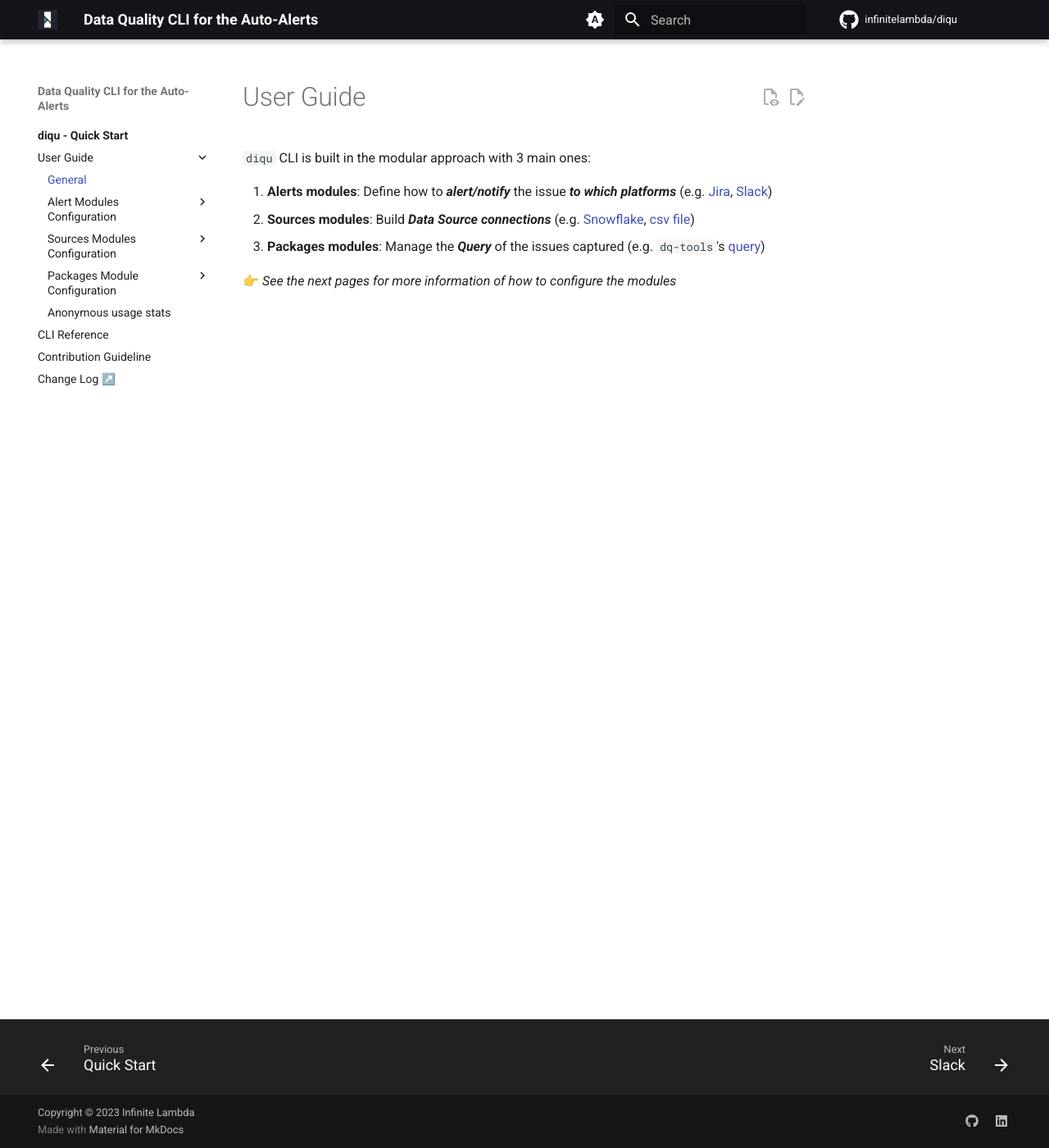
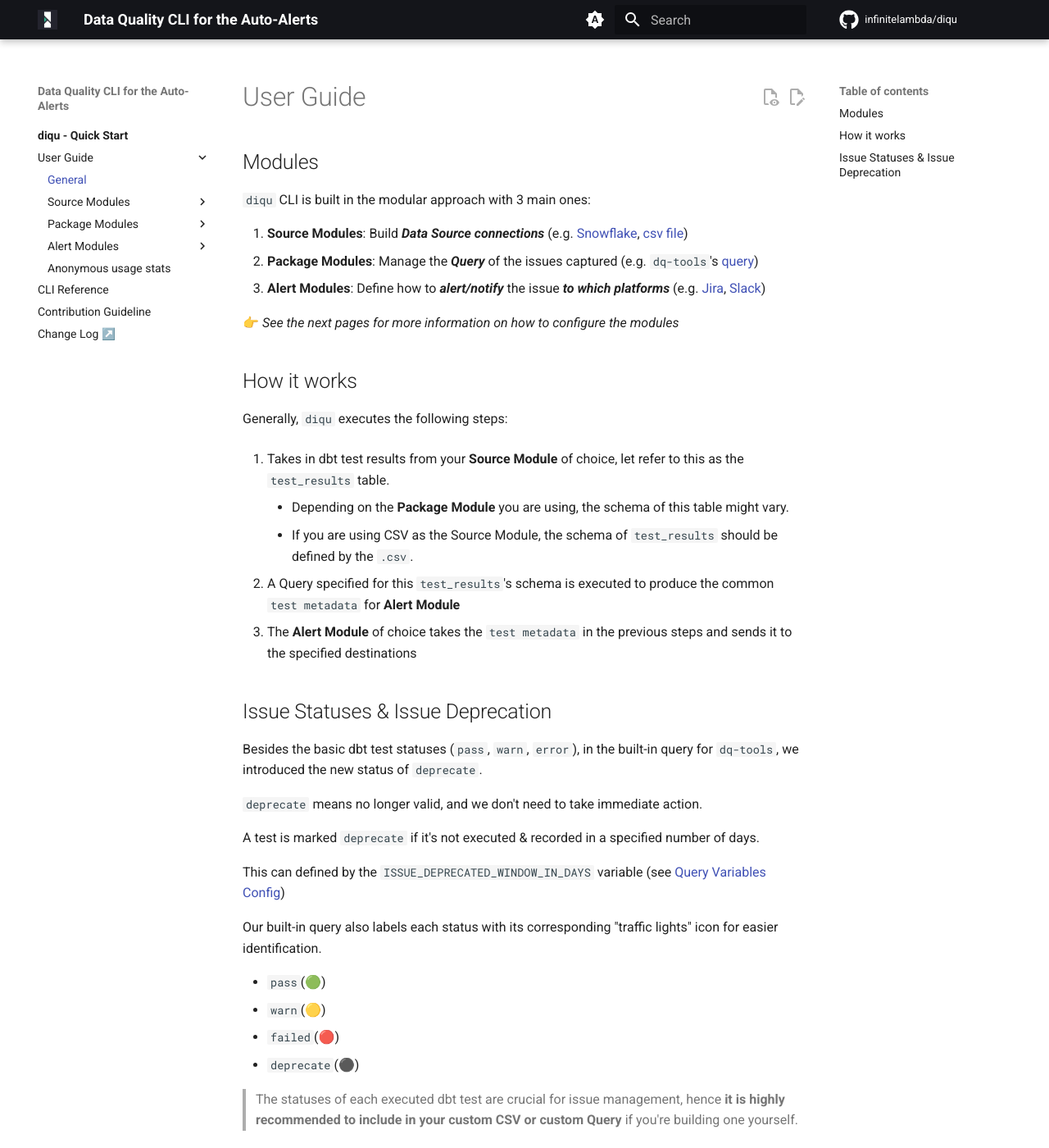
Before and after one commit to infinitelambda/diqu, an MkDocs documentation site: the page built from docs/nav/guide/common.md, in a window 1280 px wide and 1400 px high. Shown: the whole window at 82% size. Built offline with MkDocs 1.6.1 and Material for MkDocs 9.7.7, drawn with Linux system fonts in a browser that asks for light colours; comment, search, counter and statistics services are not loaded; the version menu is left out.

Commit message:
feat: add custom_query & custom CSV instruction, add query variables page, modify general terms, add links, introduce statuses definiton

```diff
--- a/docs/nav/guide/common.md
+++ b/docs/nav/guide/common.md
@@ -1,9 +1,39 @@
 # User Guide
 
+## Modules
 `diqu` CLI is built in the modular approach with 3 main ones:
 
-1. **Alerts modules**: Define how to **_alert/notify_** the issue **_to which platforms_** (e.g. [Jira](./config/alerts/jira.html), [Slack](./config/alerts/slack.html))
-2. **Sources modules**: Build **_Data Source connections_** (e.g. [Snowflake](./config/sources/snowflake.html), [csv file](./config/sources/custom.html))
-3. **Packages modules**: Manage the **_Query_** of the issues captured (e.g. `dq-tools`'s [query](./config/packages/dq-tools.html))
+1. **Source Modules**: Build **_Data Source connections_** (e.g. [Snowflake](./config/sources/snowflake.html), [csv file](./config/sources/custom_csv.html))
+2. **Package Modules**: Manage the **_Query_** of the issues captured (e.g. `dq-tools`'s [query](./config/packages/dq-tools.html))
+3. **Alert Modules**: Define how to **_alert/notify_** the issue **_to which platforms_** (e.g. [Jira](./config/alerts/jira.html), [Slack](./config/alerts/slack.html))
 
-👉 _See the next pages for more information of how to configure the modules_
+👉 _See the next pages for more information on how to configure the modules_
+
+## How it works
+Generally, `diqu` executes the following steps:
+
+1. Takes in dbt test results from your **Source Module** of choice, let refer to this as the `test_results` table.
+    - Depending on the **Package Module** you are using, the schema of this table might vary.
+    - If you are using CSV as the Source Module, the schema of `test_results` should be defined by the `.csv`.
+
+2. A Query specified for this `test_results`'s schema is executed to produce the common `test metadata` for **Alert Module**
+3. The **Alert Module** of choice takes the `test metadata` in the previous steps and sends it to the specified destinations
+
+## Issue Statuses & Issue Deprecation
+
+Besides the basic dbt test statuses (`pass`, `warn`, `error`), in the built-in query for `dq-tools`, we introduced the new status of `deprecate`.
+
+`deprecate` means no longer valid, and we don't need to take immediate action.
+
+A test is marked `deprecate` if it's not executed & recorded in a specified number of days.
+
+This can defined by the `ISSUE_DEPRECATED_WINDOW_IN_DAYS` variable (see [Query Variables Config](./config/packages/query_variables.html))
+
+Our built-in query also labels each status with its corresponding "traffic lights" icon for easier identification.
+
+- `pass`(🟢)
+- `warn`(🟡)
+- `failed`(🔴)
+- `deprecate`(⚫)
+
+>The statuses of each executed dbt test are crucial for issue management, hence **it is highly recommended to include in your custom CSV or custom Query** if you're building one yourself.
--- a/mkdocs.yml
+++ b/mkdocs.yml
@@ -14,15 +14,16 @@
     - Quick Start: index.md
     - User Guide:
       - General: nav/guide/common.md
-      - Alert Modules Configuration:
-        - Slack: nav/guide/config/alerts/slack.md
-        - JIRA: nav/guide/config/alerts/jira.md
-      - Sources Modules Configuration:
-        - Snowflake: nav/guide/config/sources/snowflake.md
-        - Custom via CSV file: nav/guide/config/sources/custom.md
-      - Packages Module Configuration:
-        - DQ Tools: nav/guide/config/packages/dq-tools.md
-        - Custom query: nav/guide/config/packages/custom.md
+      - Source Modules:
+        - Snowflake Config: nav/guide/config/sources/snowflake.md
+        - Custom CSV File Config: nav/guide/config/sources/custom_csv.md
+      - Package Modules:
+        - Query Variables Config: nav/guide/config/packages/query_variables.md
+        - DQ Tools Config: nav/guide/config/packages/dq-tools.md
+        - Custom Query Config: nav/guide/config/packages/custom_query.md
+      - Alert Modules:
+        - Slack Config: nav/guide/config/alerts/slack.md
+        - JIRA Config: nav/guide/config/alerts/jira.md
       - Anonymous usage stats: nav/guide/config/usage_stats.md
     - CLI Reference: nav/guide/cli.md
     - Contribution Guideline: nav/dev/contributing.md
```
Also changed, not shown: docs/nav/guide/config/packages/custom_query.md (renamed from docs/nav/guide/config/packages/custom.md, +11 -7 lines), docs/nav/guide/config/packages/dq-tools.md (+14 -11 lines), docs/nav/guide/config/packages/query_variables.md (added, +18 -0 lines), docs/nav/guide/config/sources/custom.md (deleted, +0 -36 lines), docs/nav/guide/config/sources/custom_csv.md (added, +33 -0 lines).
